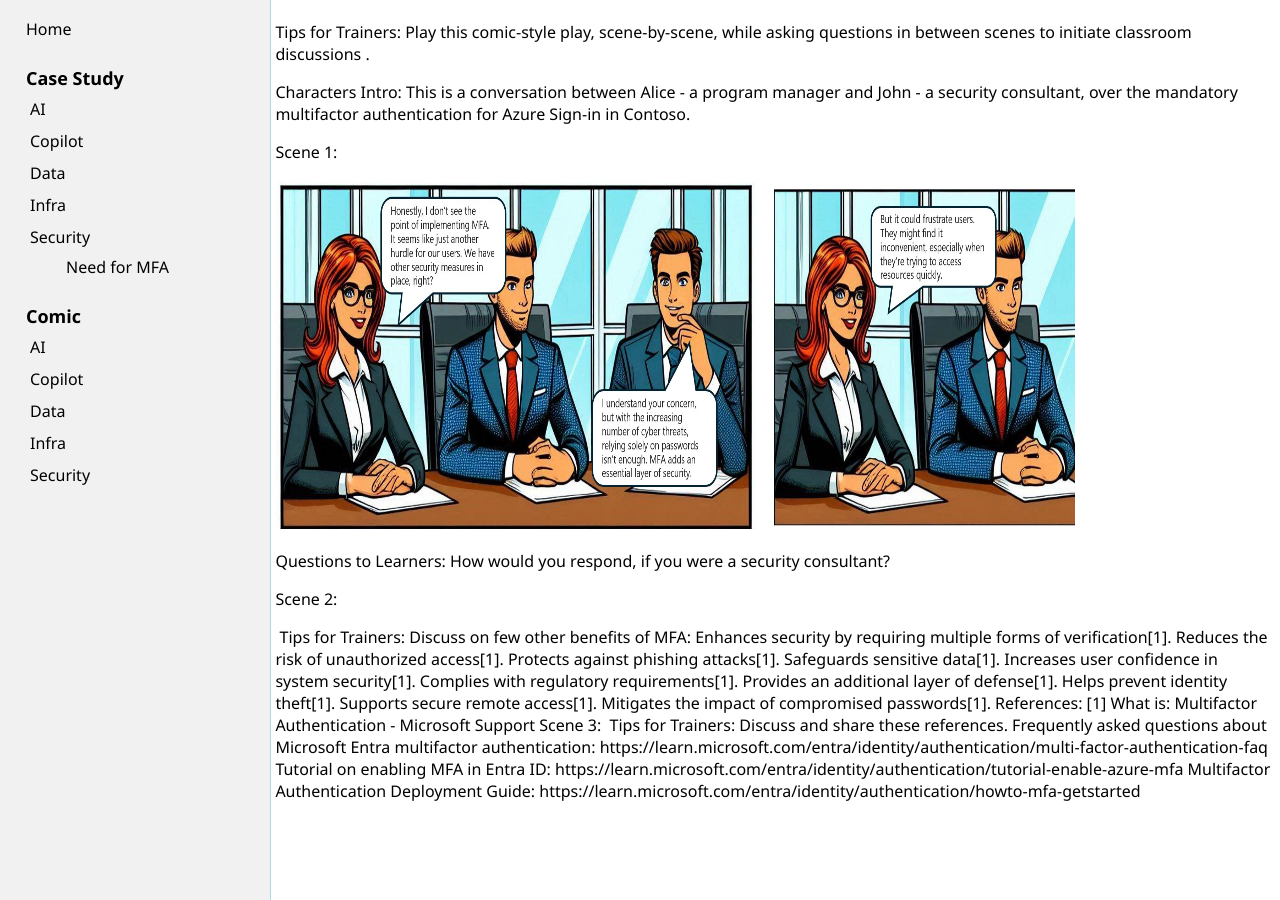
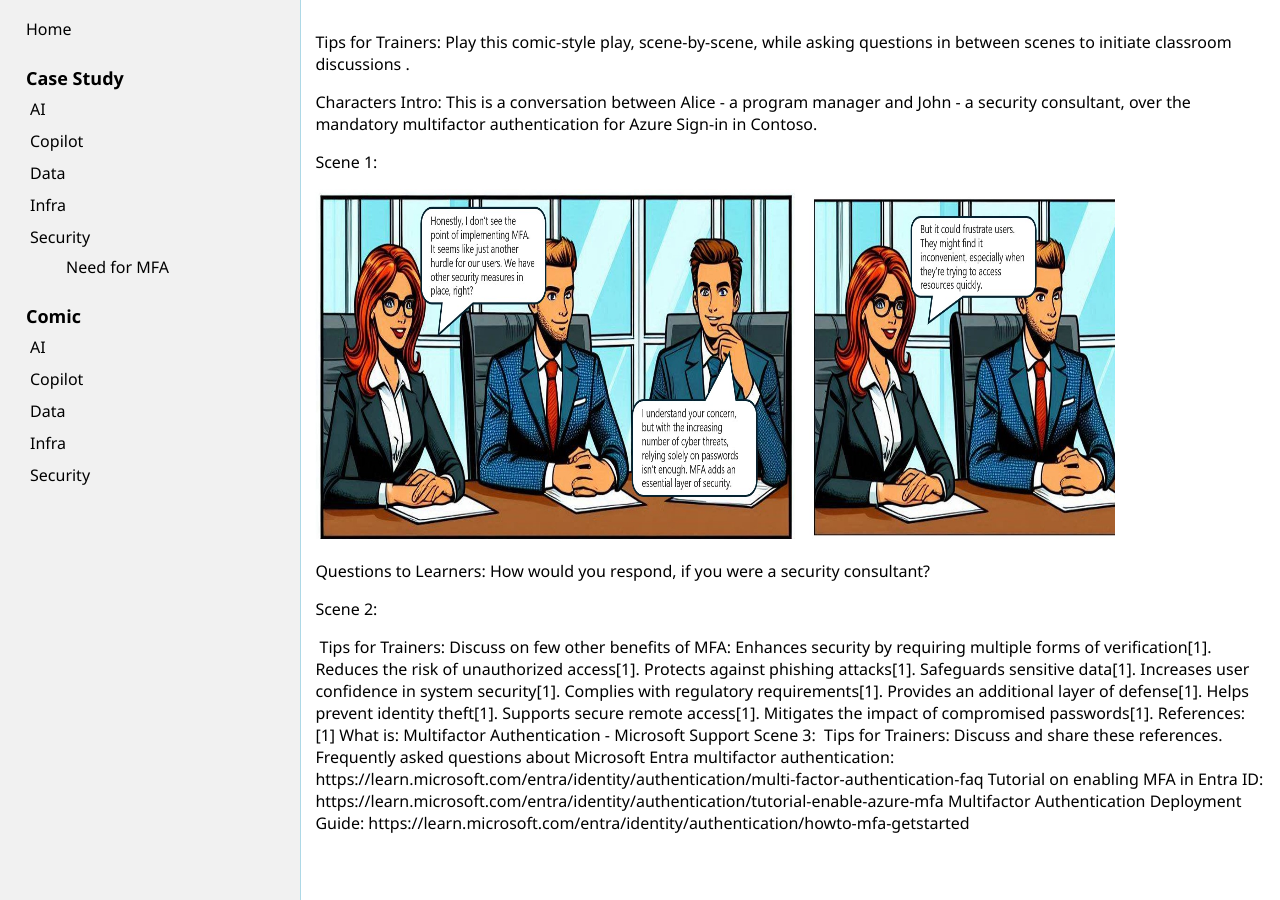
Before and after one commit to julietrajan/demo1, a Jekyll site: the page built from project-files/folder1/article1.md, in a window 1280 px wide. Built offline with Jekyll 4.4.1, drawn with Linux system fonts in a browser that asks for light colours.

Commit message:
Update style.css

```diff
--- a/assets/css/style.css
+++ b/assets/css/style.css
@@ -9,14 +9,14 @@ body {
     width: 100%;
 }
 #leftDiv {
-    width: 250px;
+    width: 280px;
     background-color: #f1f1f1;
     padding: 10px;
     flex-shrink: 0; /* Prevent shrinking */
 }
 #rightDiv {
     flex-grow: 1;
-    padding: 5px;
+    padding: 15px;
     overflow: auto; /* Ensure content is scrollable if it overflows */
 }
 .divider {
```
